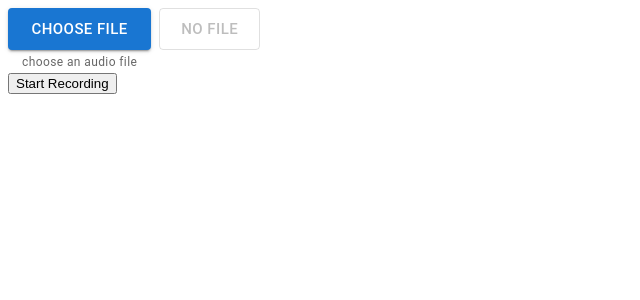
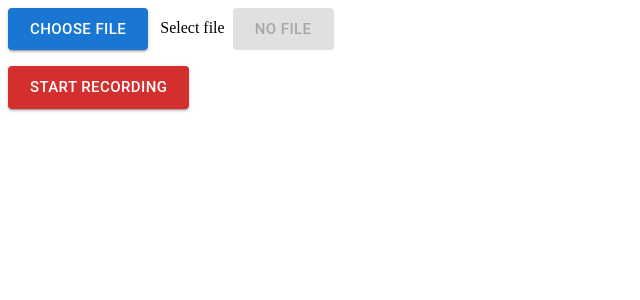
Before and after one commit to matt-wigg/whisper-me-this, a Next.js app: page / in a window 1280 px wide. Shown: the top 300 px of the page, without its empty margins (0-640 px from the left). Built offline with nearby package versions, Linux system fonts and the light colour scheme.

Commit message:
share state for audio recorder render

```diff
--- a/app/audioRecorder.tsx
+++ b/app/audioRecorder.tsx
@@ -1,9 +1,19 @@
 'use client';
 
+import { Button } from '@mui/material';
+import { LoadingButton } from '@mui/lab';
 import React, { useRef, useState, useEffect } from 'react';
 import axios from 'axios';
 
-const AudioRecorder: React.FC = () => {
+type AudioRecorderProps = {
+  setResponseText: React.SetStateAction<string>;
+};
+
+const AudioRecorder: React.FC = ({
+  setResponseText,
+  isLoading,
+  setIsLoading,
+}) => {
   const audioRef = useRef<HTMLAudioElement | null>(null);
   const [recording, setRecording] = useState(false);
   const [audioBlob, setAudioBlob] = useState<Blob | null>(null);
@@ -13,6 +23,7 @@ const AudioRecorder: React.FC = () => {
   const [stream, setStream] = useState<MediaStream | null>(null);
 
   useEffect(() => {
+    console.log(isLoading);
     if (audioRef.current && audioBlob) {
       audioRef.current.src = URL.createObjectURL(audioBlob);
       return () => URL.revokeObjectURL(audioRef.current.src);
@@ -47,9 +58,10 @@ const AudioRecorder: React.FC = () => {
   };
 
   const handleSubmit = async (event: React.FormEvent<HTMLFormElement>) => {
+    setIsLoading(true);
+    setResponseText('');
     const formData = new FormData();
     formData.append('audio', audioBlob as Blob, 'recording.webm');
-
     try {
       const response = await axios.post(
         'http://127.0.0.1:5000/test/en/small',
@@ -60,34 +72,67 @@ const AudioRecorder: React.FC = () => {
           },
         }
       );
+      console.log(setResponseText);
       console.log(response.data.results[0].transcript.segments);
+      setResponseText(response.data.results[0].transcript.segments);
+      setIsLoading(false);
     } catch (error) {
       console.log('error');
       console.log(error);
+      setIsLoading(false);
     }
     event.preventDefault();
   };
 
   return (
     <div>
-      {!recording && (
-        <button type='button' onClick={startRecording}>
-          Start Recording
-        </button>
+      {isLoading ? (
+        <LoadingButton
+          loading
+          loadingPosition='start'
+          variant='outlined'
+          size='large'
+        >
+          Loading
+        </LoadingButton>
+      ) : (
+        !recording && (
+          <Button
+            onClick={startRecording}
+            variant='contained'
+            component='label'
+            size='large'
+            color='error'
+          >
+            Start Recording
+          </Button>
+        )
       )}
       {recording && (
-        <button type='button' onClick={stopRecording}>
+        <Button
+          onClick={stopRecording}
+          variant='contained'
+          component='label'
+          size='large'
+          color='error'
+        >
           Stop Recording
-        </button>
+        </Button>
       )}
-      {audioBlob && (
+      {audioBlob && !recording && !isLoading && (
         <>
-
+          <span style={{ display: recording ? 'none' : 'block' }}>
             <audio ref={audioRef} controls />
-
-          <button onClick={(e) => handleSubmit(e)} type='submit'>
+          </span>
+          <Button
+            onClick={(e) => handleSubmit(e)}
+            variant='contained'
+            component='label'
+            size='large'
+            color='success'
+          >
             Submit
-          </button>
+          </Button>
         </>
       )}
     </div>
--- a/app/page.tsx
+++ b/app/page.tsx
@@ -56,6 +56,7 @@ const FileUploadPage: React.FC = () => {
   };
 
   return (
+    <>
       <form onSubmit={handleSubmit}>
         <FormControl>
           {isLoading ? (
@@ -86,30 +87,37 @@ const FileUploadPage: React.FC = () => {
               />
             </Button>
           )}
-        <FormHelperText>
-          {!selectedFile && !isLoading
-            ? 'choose an audio file'
-            : isLoading
-            ? 'decoding audio file...'
-            : selectedFile.name || 'No File'}
-        </FormHelperText>
         </FormControl>
         {isLoading ? null : (
-        <span style={{ paddingLeft: '0.5rem' }}>
+          <>
+            <span
+              style={{
+                padding: '0.5rem',
+              }}
+            >
+              {selectedFile?.name || ' Select file'}
+            </span>
             <Button
-            variant='outlined'
-            color='primary'
+              variant='contained'
+              color='success'
               type='submit'
               size='large'
               disabled={isLoading || !selectedFile}
             >
               {!selectedFile ? 'No File' : 'Upload'}
             </Button>
-        </span>
+          </>
         )}
-      <AudioRecorder />
+      </form>
+      <div style={{ paddingTop: '1rem' }}>
+        <AudioRecorder
+          setResponseText={setResponseText}
+          isLoading={isLoading}
+          setIsLoading={setIsLoading}
+        />
+      </div>
       {responseText && <DataTable data={responseText} />}
-    </form>
+    </>
   );
 };
 
```
Lines whose indentation alone changed are shown as unchanged.
